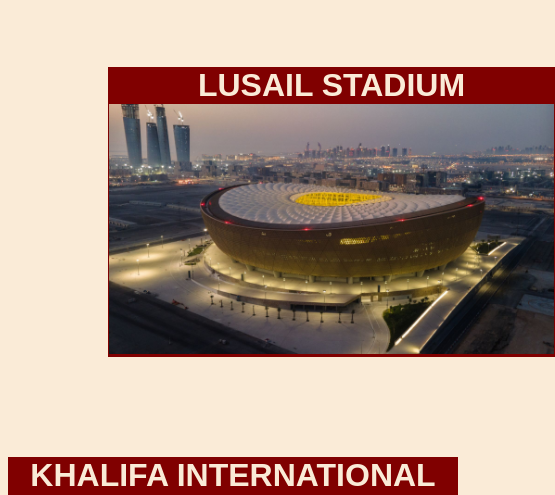
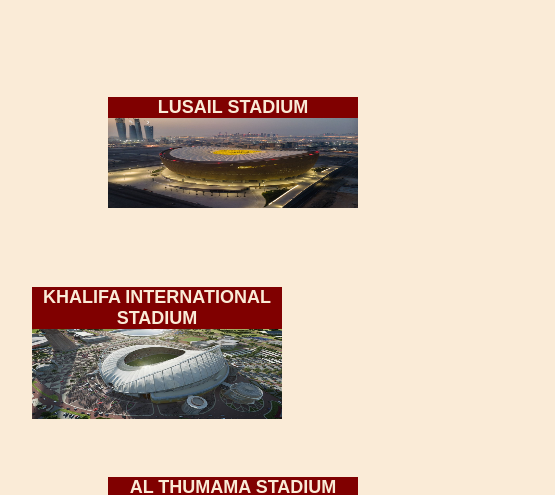
Before and after one commit to Musti19/WorldCup, a plain HTML site: page wc_stadiums.html in a window 390 px wide. Shown: the part 274-769 px from the top of the page, 555 px wide, since content can reach past the window. Drawn offline with Linux system fonts and the light colour scheme.

Commit message:
Update style_stadiums.css

```diff
--- a/style_stadiums.css
+++ b/style_stadiums.css
@@ -95,3 +95,31 @@
   width: 500;
   height: 350;
 }
+
+@media (max-width: 400px) {
+  .header {
+    width: 400px;
+    height: 150px;
+  }
+
+  .left {
+    width: 250px;
+  height: 90px;
+  margin: 100px;
+  font-size: large;
+  }
+
+  .right {
+    width: 250px;
+  height: 90px;
+  margin: 100px;
+  margin-left: auto;
+  font-size: large;
+  }
+
+  .stadium-photo {
+    width: 250px;
+    height: 90px;
+  }
+
+}
```
